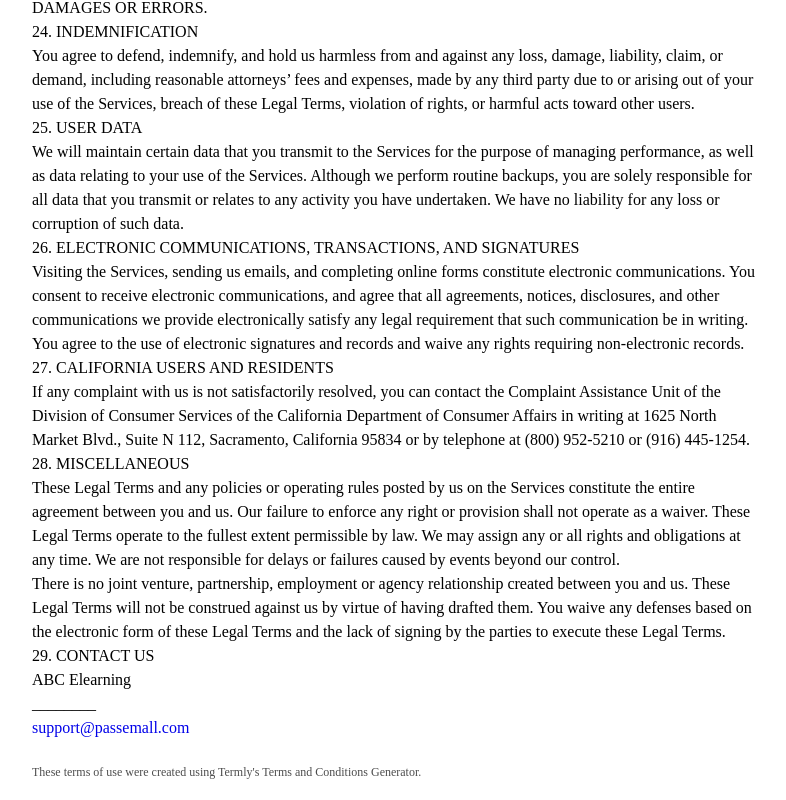
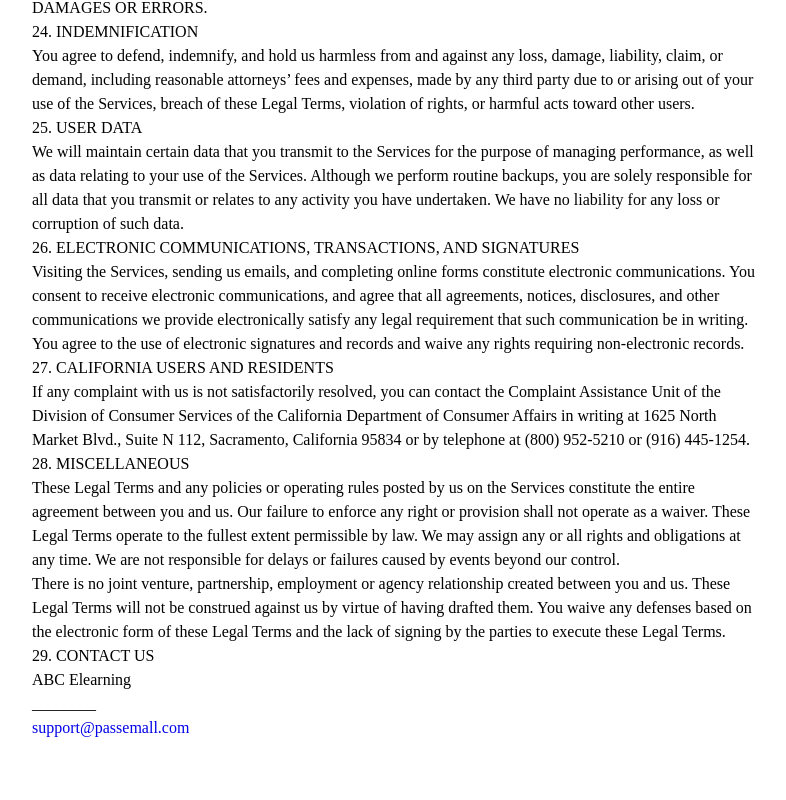
Before and after one commit to abc-elearning-web/abc-elearning.org, a Next.js app: page /terms-of-use in a window 1280 px wide. Shown: the part 5750-6550 px from the top of the page, without its empty margins (244-1030 px from the left). After the commit the page ends 6510 px from the top, so only its background shows below. Built offline with nearby package versions, Linux system fonts and the light colour scheme.

Commit message:
minor changes

```diff
--- a/pages/terms-of-use/index.tsx
+++ b/pages/terms-of-use/index.tsx
@@ -570,10 +570,6 @@ const TermsOfUse = () => {
                         <br />
                         <a href="mailto:support@passemall.com">support@passemall.com</a>
                     </address>
-                    <p className="mt-6 text-xs opacity-70">
-                        These terms of use were created using Termly's Terms and Conditions
-                        Generator.
-                    </p>
                 </section>
             </main>
 
```
